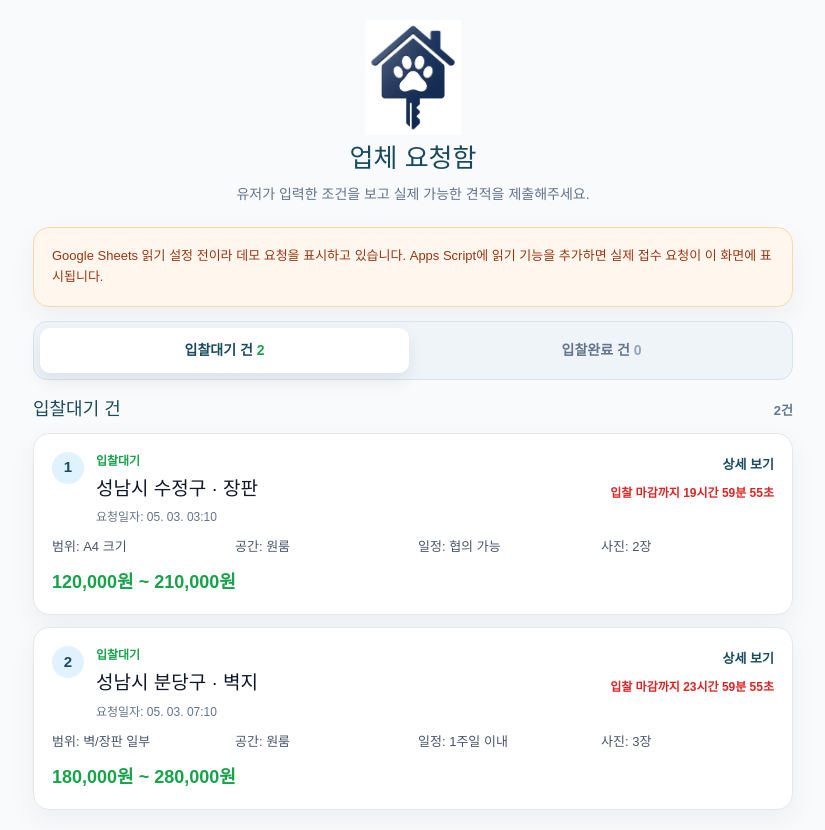
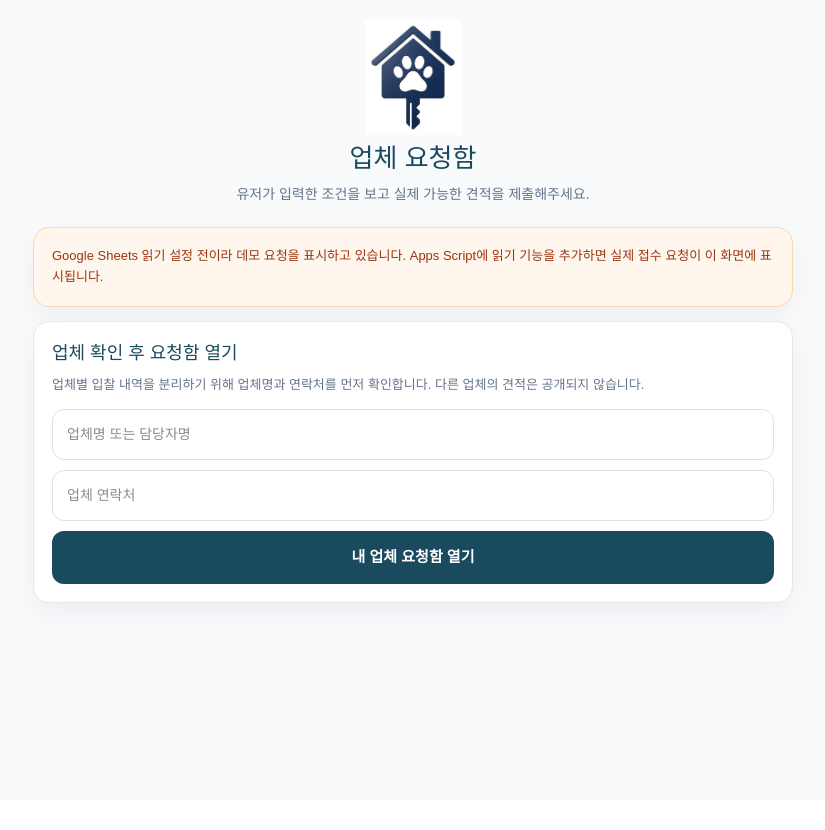
Before and after one commit to petroom-maker/petroom-app, a Next.js app: page /contractor/requests in a window 1280 px wide. Shown: the whole page, without its empty margins (227-1052 px from the left). After the commit the page ends 800 px from the top, so only its background shows below. Built offline with nearby package versions, Linux system fonts and the light colour scheme.

Commit message:
Limit contractor bid visibility by contact

```diff
--- a/app/contractor/requests/[requestId]/page.tsx
+++ b/app/contractor/requests/[requestId]/page.tsx
@@ -75,13 +75,23 @@ export default function ContractorRequestDetailPage() {
   const [request, setRequest] = useState<RequestRecord | null>(null);
   const [bids, setBids] = useState<BidRecord[]>([]);
   const [source, setSource] = useState('');
-  const [form, setForm] = useState<BidForm>(emptyBidForm);
+  const [contractorContact, setContractorContact] = useState(() =>
+    typeof window === 'undefined' ? '' : window.localStorage.getItem('petroom_contractor_contact') ?? '',
+  );
+  const [form, setForm] = useState<BidForm>(() => ({
+    ...emptyBidForm,
+    contractorName: typeof window === 'undefined' ? '' : window.localStorage.getItem('petroom_contractor_name') ?? '',
+    contractorContact: typeof window === 'undefined' ? '' : window.localStorage.getItem('petroom_contractor_contact') ?? '',
+  }));
   const [isLoading, setIsLoading] = useState(true);
   const [isSubmitting, setIsSubmitting] = useState(false);
   const [message, setMessage] = useState('');
   const mainColor = '#1a4a5e';
   const highlight = '#16a34a';
   const photoUrls = request ? parsePhotoUrls(request.photo_urls) : [];
+  const myBids = contractorContact
+    ? bids.filter((bid) => bid.contractor_contact === contractorContact)
+    : [];
 
   useEffect(() => {
     const loadDetail = async () => {
@@ -183,8 +193,32 @@ export default function ContractorRequestDetailPage() {
 
     window.localStorage.setItem('petroom_contractor_name', form.contractorName.trim());
     window.localStorage.setItem('petroom_contractor_contact', form.contractorContact.trim());
+    setContractorContact(form.contractorContact.trim());
     setMessage(`견적이 제출되었습니다. 견적 ID: ${result.bidId}`);
-    setForm(emptyBidForm);
+    setBids((prev) => [
+      {
+        bid_id: result.bidId,
+        request_id: requestId,
+        submitted_at: new Date().toISOString(),
+        contractor_name: form.contractorName.trim(),
+        contractor_contact: form.contractorContact.trim(),
+        bid_amount: form.bidAmount.trim(),
+        work_scope: form.workScope.trim(),
+        included_items: form.includedItems,
+        excluded_items: form.excludedItems,
+        extra_cost_conditions: form.extraCostConditions,
+        available_date: form.availableDate,
+        visit_required: form.visitRequired,
+        above_range_reason: form.aboveRangeReason,
+        bid_status: '제출',
+      },
+      ...prev,
+    ]);
+    setForm((prev) => ({
+      ...emptyBidForm,
+      contractorName: prev.contractorName,
+      contractorContact: prev.contractorContact,
+    }));
   };
 
   const card = {
@@ -400,12 +434,19 @@ export default function ContractorRequestDetailPage() {
         </section>
 
         <section style={{ ...card, marginBottom: '14px' }}>
-          <h2 style={{ margin: '0 0 12px', color: mainColor, fontSize: '17px' }}>도착한 업체 견적</h2>
-          {bids.length === 0 ? (
-            <p style={{ margin: 0, color: '#64748b', fontSize: '14px' }}>아직 제출된 견적이 없습니다.</p>
+          <h2 style={{ margin: '0 0 8px', color: mainColor, fontSize: '17px' }}>내 제출 견적</h2>
+          <p style={{ margin: '0 0 12px', color: '#64748b', fontSize: '13px', lineHeight: 1.6 }}>
+            공급자 보호를 위해 다른 업체의 견적 금액과 조건은 공개하지 않습니다.
+          </p>
+          {!contractorContact ? (
+            <p style={{ margin: 0, color: '#64748b', fontSize: '14px' }}>
+              견적 제출 시 입력한 업체 연락처를 기준으로 내 견적만 표시됩니다.
+            </p>
+          ) : myBids.length === 0 ? (
+            <p style={{ margin: 0, color: '#64748b', fontSize: '14px' }}>아직 제출한 견적이 없습니다.</p>
           ) : (
             <div style={{ display: 'grid', gap: '10px' }}>
-              {bids.map((bid) => (
+              {myBids.map((bid) => (
                 <article key={bid.bid_id} style={{ padding: '12px', border: '1px solid #e2e8f0', borderRadius: '12px' }}>
                   <strong style={{ color: mainColor }}>{bid.contractor_name}</strong>
                   <p style={{ margin: '6px 0', color: highlight, fontSize: '18px', fontWeight: 900 }}>
--- a/app/contractor/requests/page.tsx
+++ b/app/contractor/requests/page.tsx
@@ -56,7 +56,10 @@ export default function ContractorRequestsPage() {
   const [isLoading, setIsLoading] = useState(true);
   const [now, setNow] = useState(() => Date.now());
   const [activeTab, setActiveTab] = useState<'pending' | 'completed'>('pending');
-  const [contractorContact] = useState(() =>
+  const [contractorName, setContractorName] = useState(() =>
+    typeof window === 'undefined' ? '' : window.localStorage.getItem('petroom_contractor_name') ?? '',
+  );
+  const [contractorContact, setContractorContact] = useState(() =>
     typeof window === 'undefined' ? '' : window.localStorage.getItem('petroom_contractor_contact') ?? '',
   );
 
@@ -94,10 +97,21 @@ export default function ContractorRequestsPage() {
   const orderedRequests = [...requests].sort((a, b) => getCreatedTime(a) - getCreatedTime(b));
   const myBids = contractorContact
     ? bids.filter((bid) => bid.contractor_contact === contractorContact)
-    : bids;
+    : [];
   const completedRequestIds = new Set(myBids.map((bid) => bid.request_id));
   const pendingRequests = orderedRequests.filter((request) => !completedRequestIds.has(request.request_id));
   const completedRequests = orderedRequests.filter((request) => completedRequestIds.has(request.request_id));
+  const hasContractorAccess = Boolean(contractorName.trim() && contractorContact.trim());
+
+  const saveContractorAccess = () => {
+    if (!contractorName.trim() || !contractorContact.trim()) {
+      alert('업체명과 연락처를 입력해주세요.');
+      return;
+    }
+
+    window.localStorage.setItem('petroom_contractor_name', contractorName.trim());
+    window.localStorage.setItem('petroom_contractor_contact', contractorContact.trim());
+  };
 
   const card = {
     background: '#fff',
@@ -146,13 +160,67 @@ export default function ContractorRequestsPage() {
             <div style={{ ...card, color: '#64748b', fontSize: '14px' }}>요청서를 불러오는 중입니다.</div>
           )}
 
+          {!isLoading && !hasContractorAccess && (
+            <section style={card}>
+              <h2 style={{ margin: '0 0 8px', color: '#1a4a5e', fontSize: '18px' }}>
+                업체 확인 후 요청함 열기
+              </h2>
+              <p style={{ margin: '0 0 14px', color: '#64748b', fontSize: '13px', lineHeight: 1.6 }}>
+                업체별 입찰 내역을 분리하기 위해 업체명과 연락처를 먼저 확인합니다. 다른 업체의
+                견적은 공개되지 않습니다.
+              </p>
+              <div style={{ display: 'grid', gap: '10px' }}>
+                <input
+                  value={contractorName}
+                  onChange={(event) => setContractorName(event.target.value)}
+                  placeholder="업체명 또는 담당자명"
+                  style={{
+                    width: '100%',
+                    padding: '14px',
+                    borderRadius: '12px',
+                    border: '1px solid #dbe3ea',
+                    fontSize: '14px',
+                  }}
+                />
+                <input
+                  value={contractorContact}
+                  onChange={(event) => setContractorContact(event.target.value)}
+                  placeholder="업체 연락처"
+                  style={{
+                    width: '100%',
+                    padding: '14px',
+                    borderRadius: '12px',
+                    border: '1px solid #dbe3ea',
+                    fontSize: '14px',
+                  }}
+                />
+                <button
+                  type="button"
+                  onClick={saveContractorAccess}
+                  style={{
+                    border: 'none',
+                    borderRadius: '12px',
+                    padding: '15px',
+                    background: '#1a4a5e',
+                    color: '#fff',
+                    fontSize: '15px',
+                    fontWeight: 900,
+                    cursor: 'pointer',
+                  }}
+                >
+                  내 업체 요청함 열기
+                </button>
+              </div>
+            </section>
+          )}
+
           {!isLoading && requests.length === 0 && (
             <div style={{ ...card, color: '#64748b', fontSize: '14px' }}>
               아직 입찰 가능한 요청서가 없습니다.
             </div>
           )}
 
-          {!isLoading && requests.length > 0 && (
+          {!isLoading && hasContractorAccess && requests.length > 0 && (
             <>
               <div
                 style={{
```
